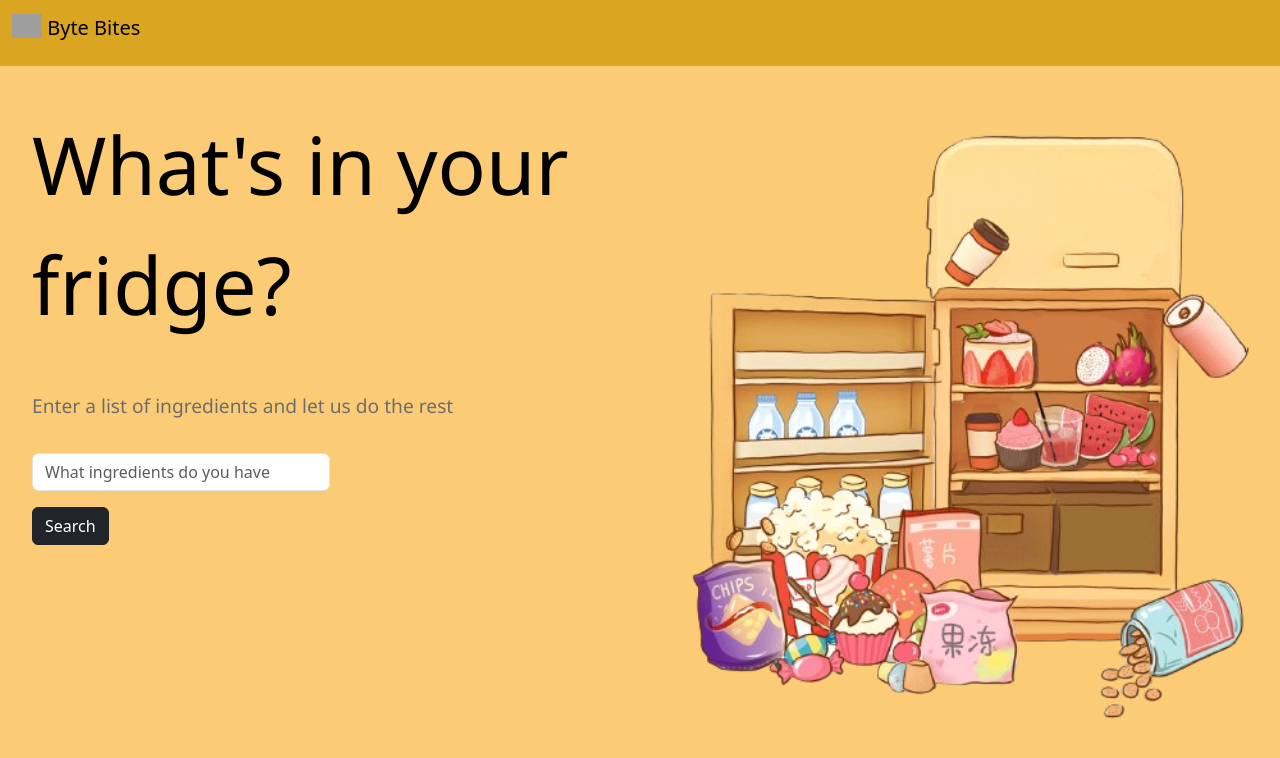
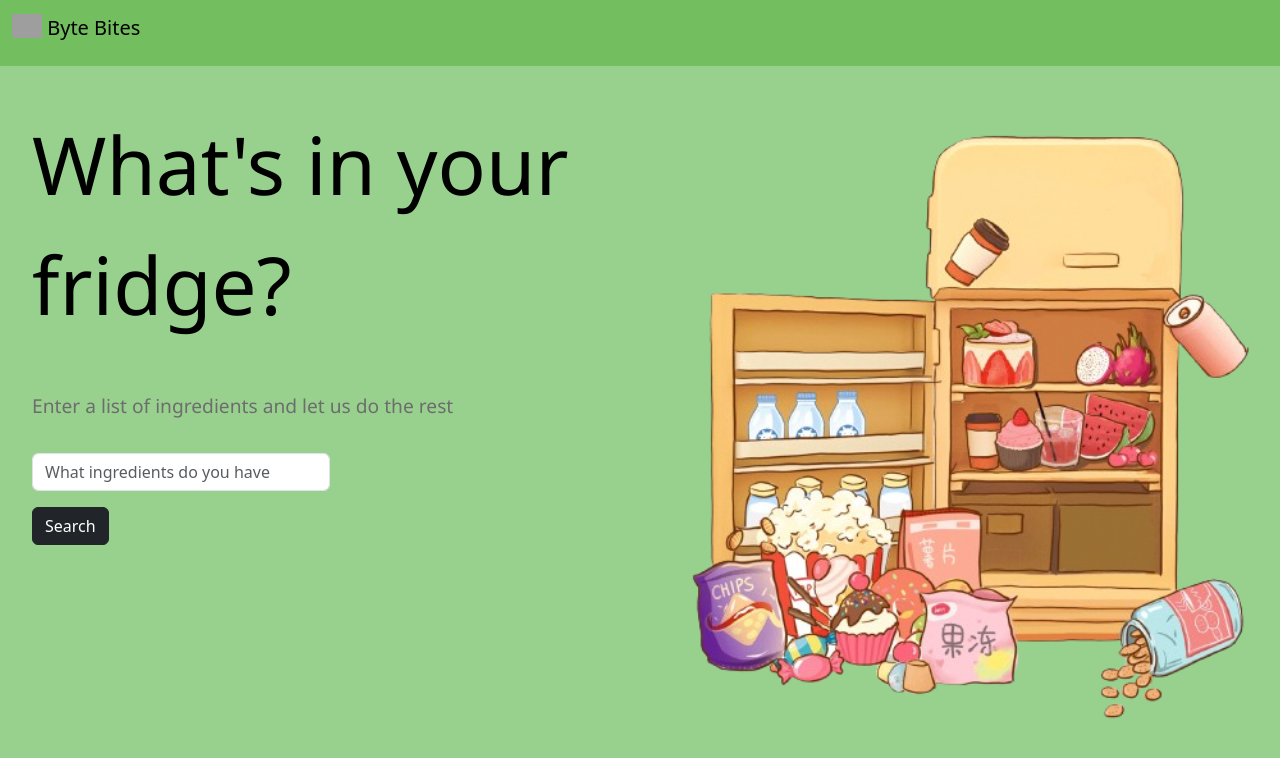
Before and after one commit to suranaaarav/Byte-Bites, a Flask app: page / in a window 1280 px wide. Shown: the top 758 px of the page. Run offline with Flask 3, Linux system fonts and the light colour scheme; some libraries are stand-ins or nearby versions; grey boxes are pictures that could not be loaded.

Commit message:
css updated 2nd page

```diff
--- a/static/style.css
+++ b/static/style.css
@@ -1,5 +1,5 @@
 body{
-    background-color: #fbcb75;
+    background-color: #98d18e;
 }
 
   p {
@@ -62,3 +62,7 @@ body{
     height: 40em;
     width: 40em;
   }
+
+.navbar{
+  background-color: rgb(115, 190, 94);
+}
--- a/templates/recipe.html
+++ b/templates/recipe.html
@@ -4,7 +4,7 @@
 
 {% block body %}
 
-<nav class="navbar" style="background-color: goldenrod;">
+<nav class="navbar">
   <div class="container-fluid" style="margin-bottom: 10px;">
     <a class="navbar-brand" href="#">
       <img src="/docs/5.3/assets/brand/bootstrap-logo.svg" alt="Logo" width="30" height="24" class="d-inline-block align-text-top">
@@ -17,7 +17,7 @@
   <style>
     body {
       font-family: 'Arial', sans-serif;
-      background-color: #fbcb75;
+      background-color: #98d18e;
       color: #000000;
       margin: 0;
       padding: 0;
@@ -40,7 +40,7 @@
     div {
       margin: 1em;
       padding: 1em;
-      background-color: #fbcb75;
+      background-color: #98d18e;
       /* border: #000000;
       border:1px solid black;
       border-radius: 10px;
--- a/templates/search.html
+++ b/templates/search.html
@@ -2,7 +2,7 @@
 {% block title %} Recipes searcher {% endblock %}
 {% block body %}
 
-<nav class="navbar" style="background-color: goldenrod;">
+<nav class="navbar">
     <div class="container-fluid" style="margin-bottom: 10px;">
       <a class="navbar-brand" href="#">
         <img src="/docs/5.3/assets/brand/bootstrap-logo.svg" alt="Logo" width="30" height="24" class="d-inline-block align-text-top">
```
Also changed, not shown: templates/recipes.html (+5 -9 lines).
